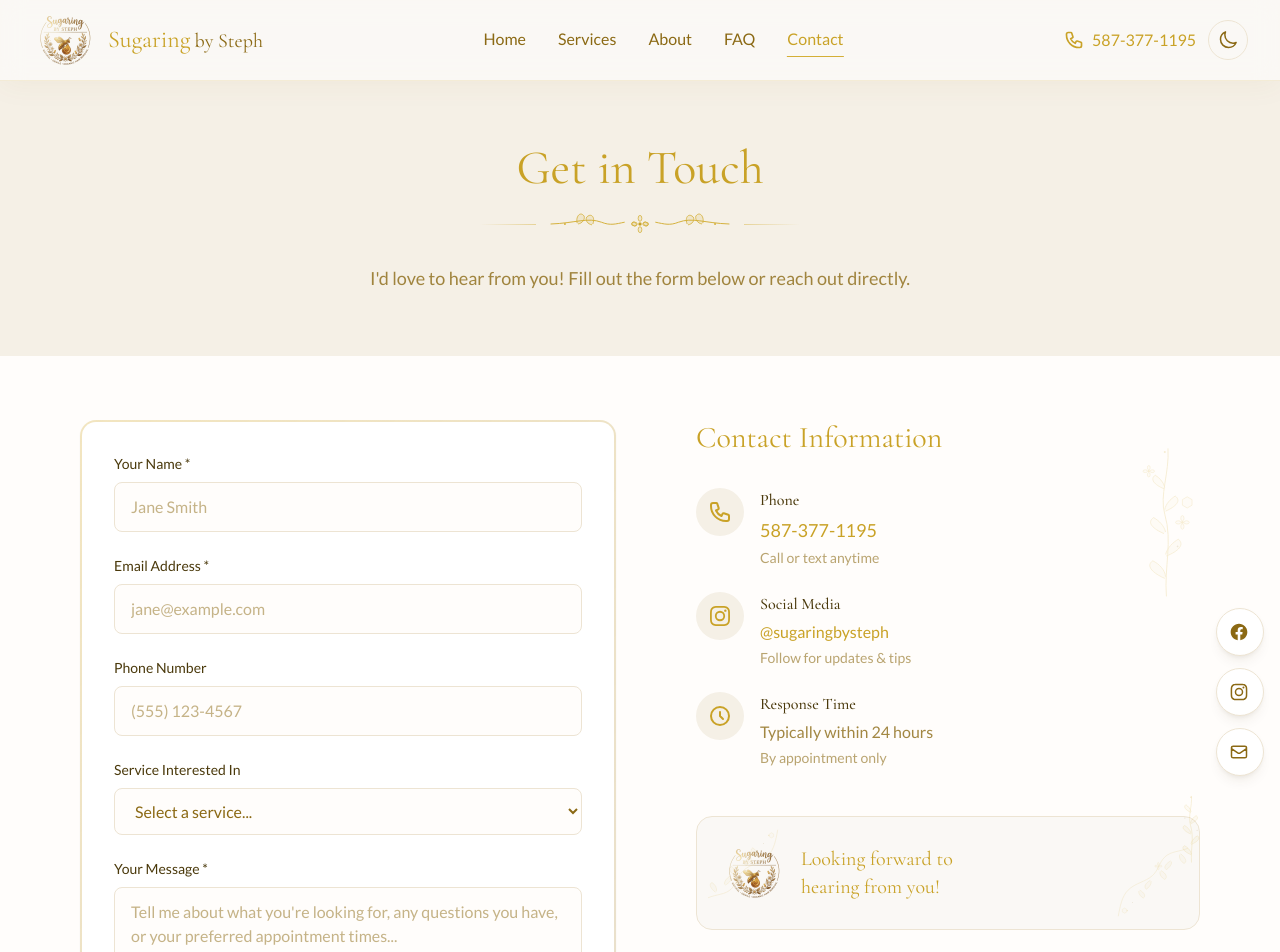
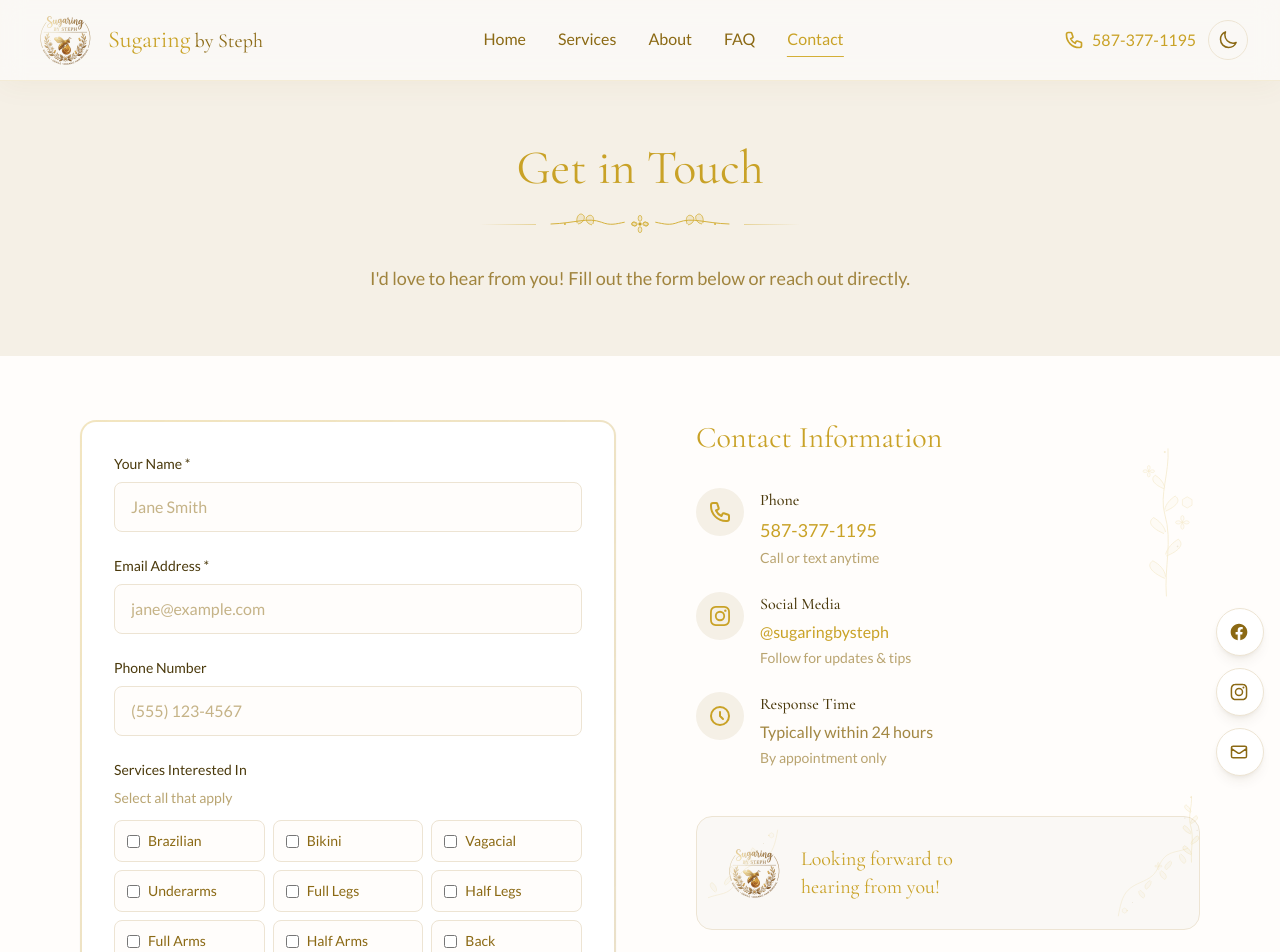
Before and after one commit to jbawt/SugaringbySteph, a React (Vite) app: page /contact in a window 1280 px wide. Shown: the top 952 px of the page. Built offline with nearby package versions, Linux system fonts and the light colour scheme.

Commit message:
update contact form to have multi service selection

```diff
--- a/src/pages/Contact.jsx
+++ b/src/pages/Contact.jsx
@@ -7,6 +7,7 @@ import { FloralDivider, SidebarBotanical, CornerAccent, LeafSprig } from '../com
 const services = [
   'Brazilian',
   'Bikini',
+  'Vagacial',
   'Underarms',
   'Full Legs',
   'Half Legs',
@@ -16,7 +17,7 @@ const services = [
   'Stomach',
   'Upper Lip',
   'Chin',
-  'Other / Multiple Services'
+  'Other'
 ]
 
 export default function Contact() {
@@ -24,7 +25,7 @@ export default function Contact() {
     name: '',
     email: '',
     phone: '',
-    service: '',
+    services: [],
     message: ''
   })
   const [submitted, setSubmitted] = useState(false)
@@ -33,6 +34,15 @@ export default function Contact() {
     setFormState({
       ...formState,
       [e.target.name]: e.target.value
+    })
+  }
+
+  const handleServiceToggle = (service) => {
+    setFormState((prev) => {
+      const selected = prev.services.includes(service)
+        ? prev.services.filter((item) => item !== service)
+        : [...prev.services, service]
+      return { ...prev, services: selected }
     })
   }
 
@@ -156,23 +166,40 @@ export default function Contact() {
                     />
                   </div>
 
-                  <div>
-                    <label htmlFor="service" className="block text-sm font-medium text-bronze-700 mb-2">
-                      Service Interested In
-                    </label>
-                    <select
-                      id="service"
+                  <fieldset>
+                    <legend className="block text-sm font-medium text-bronze-700 mb-2">
+                      Services Interested In
+                    </legend>
+                    <p className="text-bronze-500/60 text-sm mb-3">Select all that apply</p>
+                    <input
+                      type="hidden"
                       name="service"
-                      value={formState.service}
-                      onChange={handleChange}
-                      className="input-field"
-                    >
-                      <option value="">Select a service...</option>
-                      {services.map((service) => (
-                        <option key={service} value={service}>{service}</option>
-                      ))}
-                    </select>
-                  </div>
+                      value={formState.services.join(', ')}
+                    />
+                    <div className="grid grid-cols-2 sm:grid-cols-3 gap-2">
+                      {services.map((service) => {
+                        const checked = formState.services.includes(service)
+                        return (
+                          <label
+                            key={service}
+                            className={`flex items-center gap-2 px-3 py-2.5 rounded-lg border cursor-pointer transition-colors duration-200 ${
+                              checked
+                                ? 'border-gold-500 bg-gold-100/60 text-bronze-700'
+                                : 'border-gold-200 bg-cream-50 text-bronze-500 hover:border-gold-400'
+                            }`}
+                          >
+                            <input
+                              type="checkbox"
+                              checked={checked}
+                              onChange={() => handleServiceToggle(service)}
+                              className="rounded border-gold-300 text-gold-600 focus:ring-gold-500 focus:ring-offset-0"
+                            />
+                            <span className="text-sm">{service}</span>
+                          </label>
+                        )
+                      })}
+                    </div>
+                  </fieldset>
 
                   <div>
                     <label htmlFor="message" className="block text-sm font-medium text-bronze-700 mb-2">
```
